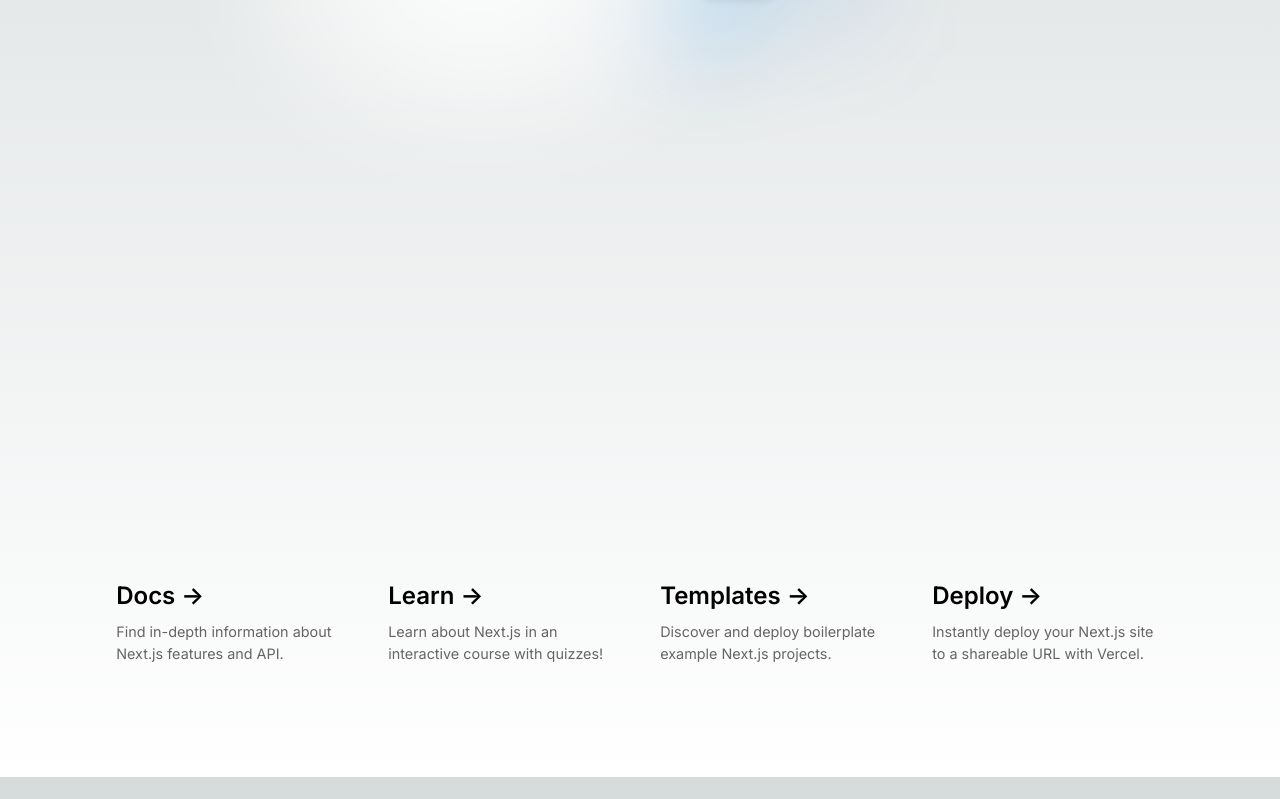
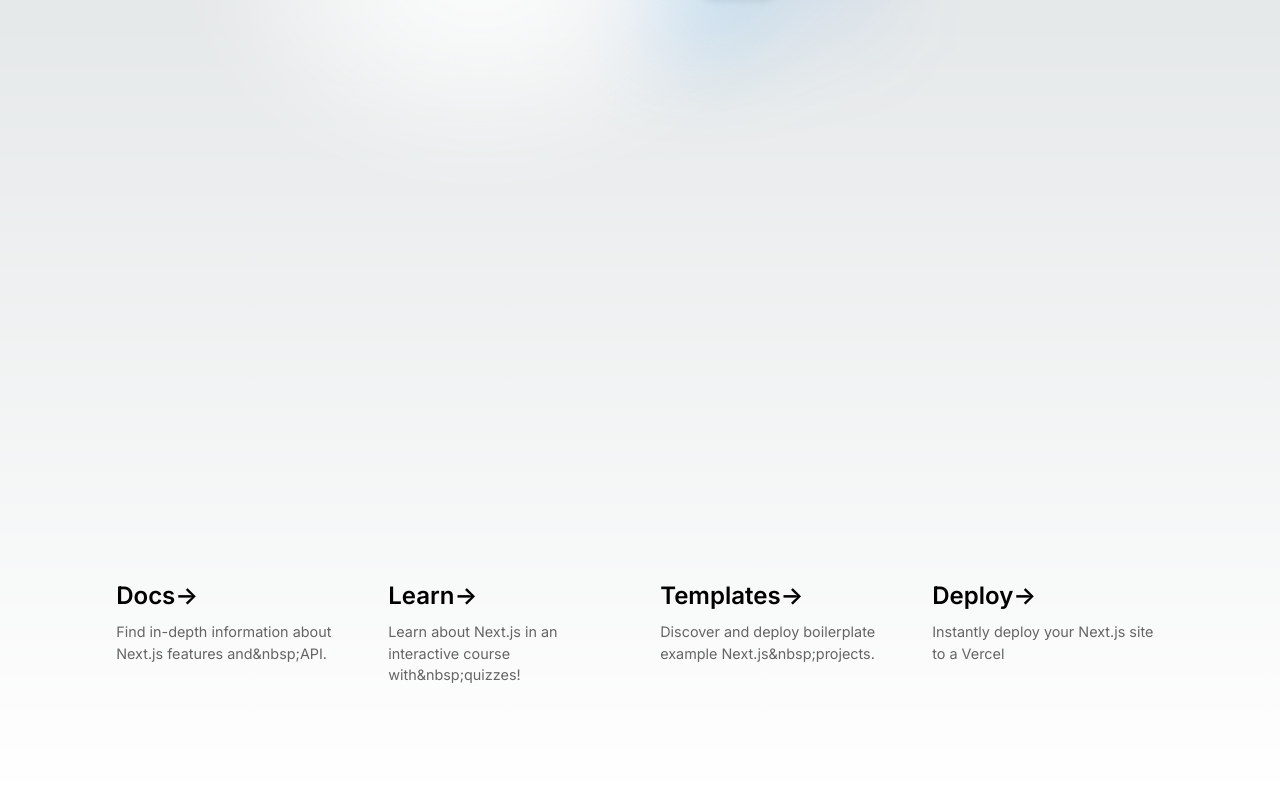
Before and after one commit to aoi-0358/study-react, a Next.js app: page / in a window 1280 px wide. Shown: the part 482-1281 px from the top of the page. Before the commit the page ends 1259 px from the top, so only its background shows below. Built offline with nearby package versions, Linux system fonts and the light colour scheme.

Commit message:
♻️ Linksのリファクタリング

```diff
--- a/components/FooterLinks.js
+++ b/components/FooterLinks.js
@@ -1,70 +1,55 @@
+import { style } from '@material-ui/system';
 import { Inter } from '@next/font/google'
 import classes from './FooterLinks.module.css';
 
 
 const inter = Inter({ subsets: ['latin'] })
 
+const ITEMS = [
+  {
+    href: "https://nextjs.org/docs?utm_source=create-next-app&utm_medium=default-template&utm_campaign=create-next-app",
+    inter: "Docs",
+    p: "Find in-depth information about Next.js features and&nbsp;API."
+  },
+  {
+    href: "https://nextjs.org/learn?utm_source=create-next-app&utm_medium=default-template&utm_campaign=create-next-app",
+    inter: "Learn",
+    p: "Learn about Next.js in an interactive course with&nbsp;quizzes!"
+  },
+  {
+    href: "https://vercel.com/templates?framework=next.js&utm_source=create-next-app&utm_medium=default-template&utm_campaign=create-next-app",
+    inter: "Templates",
+    p: "Discover and deploy boilerplate example Next.js&nbsp;projects."
+  },
+  {
+    href: "https://vercel.com/new?utm_source=create-next-app&utm_medium=default-template&utm_campaign=create-next-app",
+    inter: "Deploy",
+    p: "Instantly deploy your Next.js site to a Vercel"
+  },
+];
+
 export function FooterLinks () {
   return (
     <>
         <div className={classes.grid}>
-          <a
-            href="https://nextjs.org/docs?utm_source=create-next-app&utm_medium=default-template&utm_campaign=create-next-app"
-            className={classes.card}
+
+        {ITEMS.map(item => {
+           return(
+            <a key={item.href} href={item.href} className={classes.card}
             target="_blank"
             rel="noopener noreferrer"
-          >
+            >
             <h2 className={inter.className}>
-              Docs <span>-&gt;</span>
+              {item.inter}<span>-&gt;</span>
             </h2>
             <p className={inter.className}>
-              Find in-depth information about Next.js features and&nbsp;API.
+              {item.p}
             </p>
-          </a>
+            </a>
+           )
+        })}
 
-          <a
-            href="https://nextjs.org/learn?utm_source=create-next-app&utm_medium=default-template&utm_campaign=create-next-app"
-            className={classes.card}
-            target="_blank"
-            rel="noopener noreferrer"
-          >
-            <h2 className={inter.className}>
-              Learn <span>-&gt;</span>
-            </h2>
-            <p className={inter.className}>
-              Learn about Next.js in an interactive course with&nbsp;quizzes!
-            </p>
-          </a>
-
-          <a
-            href="https://vercel.com/templates?framework=next.js&utm_source=create-next-app&utm_medium=default-template&utm_campaign=create-next-app"
-            className={classes.card}
-            target="_blank"
-            rel="noopener noreferrer"
-          >
-            <h2 className={inter.className}>
-              Templates <span>-&gt;</span>
-            </h2>
-            <p className={inter.className}>
-              Discover and deploy boilerplate example Next.js&nbsp;projects.
-            </p>
-          </a>
-
-          <a
-            href="https://vercel.com/new?utm_source=create-next-app&utm_medium=default-template&utm_campaign=create-next-app"
-            className={classes.card}
-            target="_blank"
-            rel="noopener noreferrer"
-          >
-            <h2 className={inter.className}>
-              Deploy <span>-&gt;</span>
-            </h2>
-            <p className={inter.className}>
-              Instantly deploy your Next.js site to a shareable URL
-              with&nbsp;Vercel.
-            </p>
-          </a>
-        </div>
+      </div>
     </>
   )
 }
```
